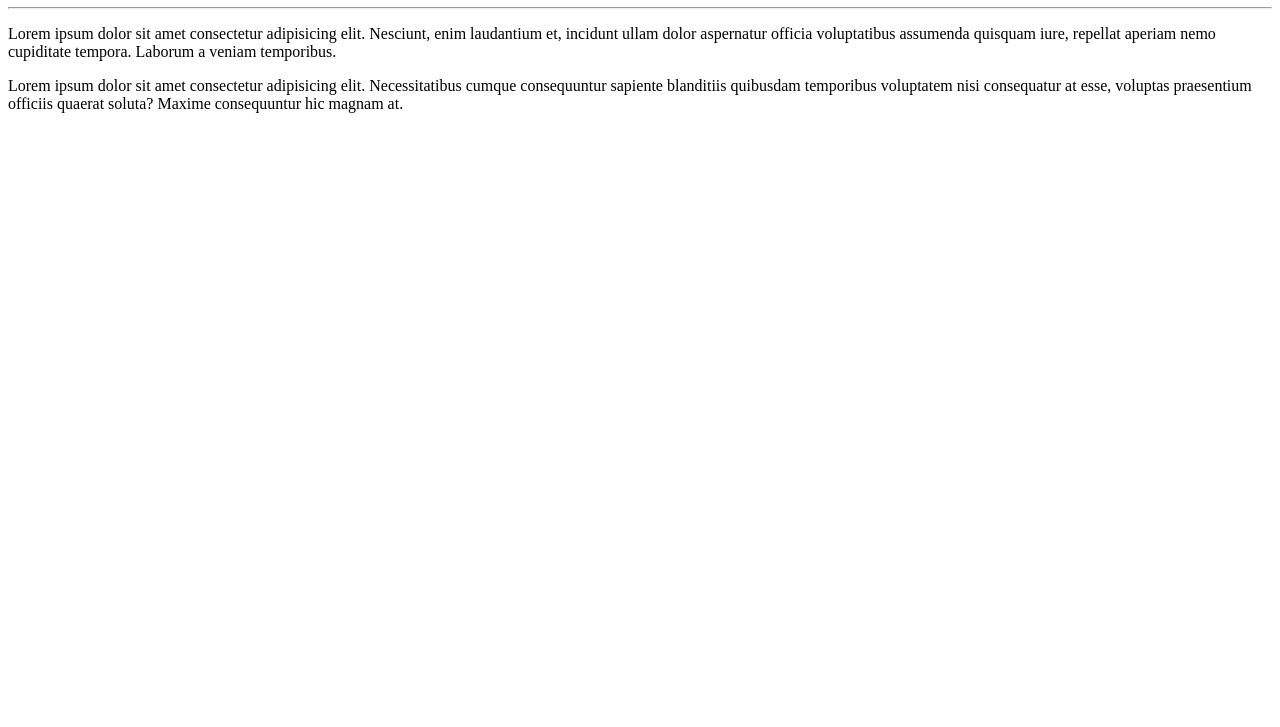
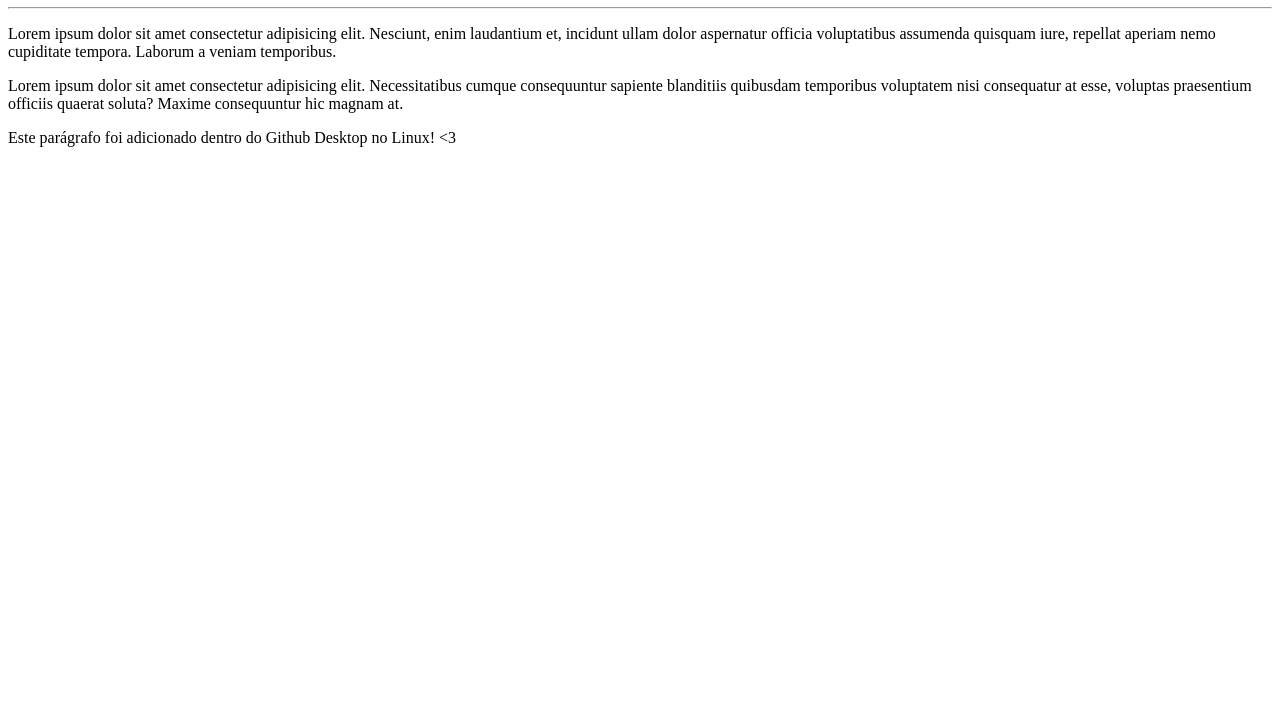
Before and after one commit to thiagoalves100/Ola-Mundo, a plain HTML site: page site-exemplo/index.html in a window 1280 px wide. Shown: the part 73-800 px from the top of the page. Drawn offline with Linux system fonts and the light colour scheme.

Commit message:
Mudei o arquivo index

```diff
--- a/site-exemplo/index.html
+++ b/site-exemplo/index.html
@@ -11,5 +11,6 @@
     <hr>
     <p>Lorem ipsum dolor sit amet consectetur adipisicing elit. Nesciunt, enim laudantium et, incidunt ullam dolor aspernatur officia voluptatibus assumenda quisquam iure, repellat aperiam nemo cupiditate tempora. Laborum a veniam temporibus.</p>
     <p>Lorem ipsum dolor sit amet consectetur adipisicing elit. Necessitatibus cumque consequuntur sapiente blanditiis quibusdam temporibus voluptatem nisi consequatur at esse, voluptas praesentium officiis quaerat soluta? Maxime consequuntur hic magnam at.</p>
+    <P>Este parágrafo foi adicionado dentro do Github Desktop no Linux! &lt;3 </P>
 </body>
 </html>
```
